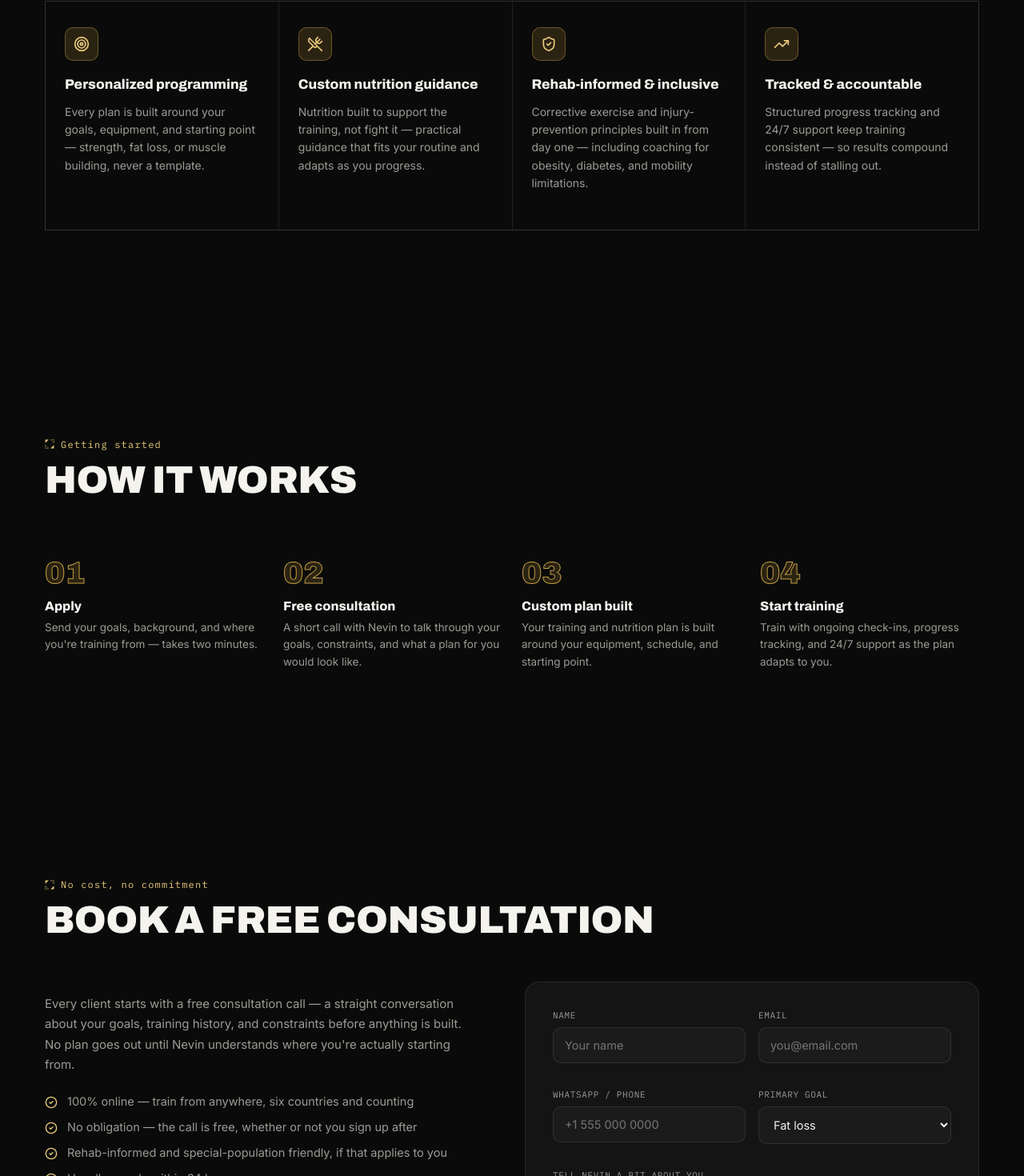
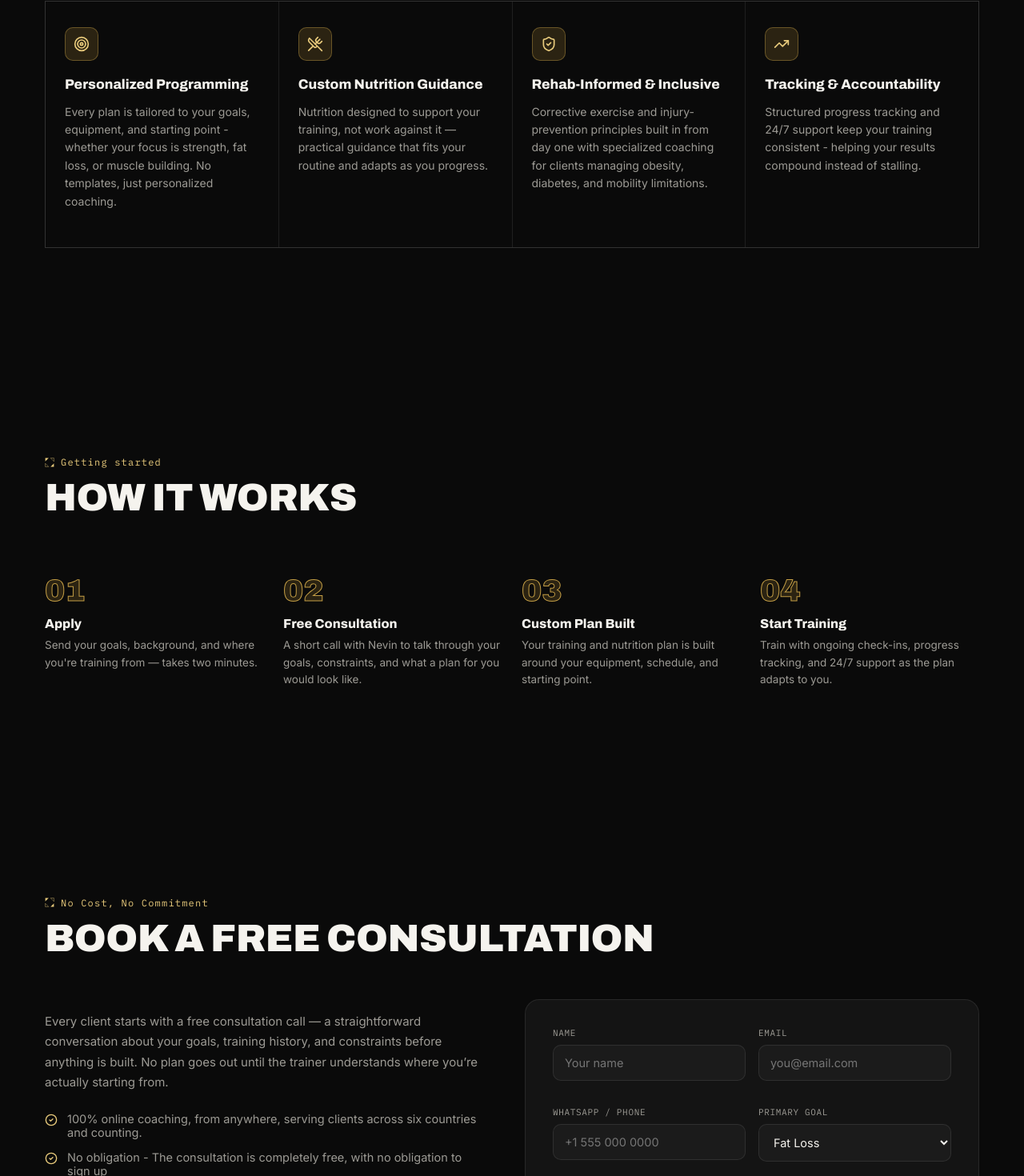
Before and after one commit to abinjthomas059-netizen/serratus, a React (Vite) app: page / in a window 1280 px wide. Shown: the part 2874-4344 px from the top of the page at 80% size. Built offline with nearby package versions, Linux system fonts and the light colour scheme; a web font is replaced by a local one.

Commit message:
Update App.jsx

```diff
--- a/src/App.jsx
+++ b/src/App.jsx
@@ -163,7 +163,7 @@ const FLAGS = [
   { Flag: FlagCA, n: "Canada" }, { Flag: FlagAU, n: "Australia" }, { Flag: FlagAE, n: "UAE" },
 ];
 
-const GOALS = ["Fat loss", "Muscle building", "Strength & conditioning", "Rehab / special population", "General fitness"];
+const GOALS = ["Fat Loss", "Muscle Building", "Strength & Conditioning", "Rehab / Special Population", "General Fitness"];
 
 export default function App() {
   const [mounted, setMounted] = useState(false);
@@ -631,23 +631,23 @@ export default function App() {
             <div className="approach-grid">
               <div className="approach-card">
                 <div className="approach-icon"><Target size={20} /></div>
-                <div className="approach-title">Personalized programming</div>
-                <p className="approach-text">Every plan is built around your goals, equipment, and starting point — strength, fat loss, or muscle building, never a template.</p>
+                <div className="approach-title">Personalized Programming</div>
+                <p className="approach-text">Every plan is tailored to your goals, equipment, and starting point - whether your focus is strength, fat loss, or muscle building. No templates, just personalized coaching.</p>
               </div>
               <div className="approach-card">
                 <div className="approach-icon"><UtensilsCrossed size={20} /></div>
-                <div className="approach-title">Custom nutrition guidance</div>
-                <p className="approach-text">Nutrition built to support the training, not fight it — practical guidance that fits your routine and adapts as you progress.</p>
+                <div className="approach-title">Custom Nutrition Guidance</div>
+                <p className="approach-text">Nutrition designed to support your training, not work against it — practical guidance that fits your routine and adapts as you progress.</p>
               </div>
               <div className="approach-card">
                 <div className="approach-icon"><ShieldCheck size={20} /></div>
-                <div className="approach-title">Rehab-informed & inclusive</div>
-                <p className="approach-text">Corrective exercise and injury-prevention principles built in from day one — including coaching for obesity, diabetes, and mobility limitations.</p>
+                <div className="approach-title">Rehab-Informed & Inclusive</div>
+                <p className="approach-text">Corrective exercise and injury-prevention principles built in from day one with specialized coaching for clients managing obesity, diabetes, and mobility limitations.</p>
               </div>
               <div className="approach-card">
                 <div className="approach-icon"><TrendingUp size={20} /></div>
-                <div className="approach-title">Tracked & accountable</div>
-                <p className="approach-text">Structured progress tracking and 24/7 support keep training consistent — so results compound instead of stalling out.</p>
+                <div className="approach-title">Tracking & Accountability</div>
+                <p className="approach-text">Structured progress tracking and 24/7 support keep your training consistent - helping your results compound instead of stalling.</p>
               </div>
             </div>
           </Reveal>
@@ -666,9 +666,9 @@ export default function App() {
           <Reveal>
             <div className="steps">
               <div className="step"><div className="step-num">01</div><div className="step-title">Apply</div><div className="step-text">Send your goals, background, and where you're training from — takes two minutes.</div></div>
-              <div className="step"><div className="step-num">02</div><div className="step-title">Free consultation</div><div className="step-text">A short call with Nevin to talk through your goals, constraints, and what a plan for you would look like.</div></div>
-              <div className="step"><div className="step-num">03</div><div className="step-title">Custom plan built</div><div className="step-text">Your training and nutrition plan is built around your equipment, schedule, and starting point.</div></div>
-              <div className="step"><div className="step-num">04</div><div className="step-title">Start training</div><div className="step-text">Train with ongoing check-ins, progress tracking, and 24/7 support as the plan adapts to you.</div></div>
+              <div className="step"><div className="step-num">02</div><div className="step-title">Free Consultation</div><div className="step-text">A short call with Nevin to talk through your goals, constraints, and what a plan for you would look like.</div></div>
+              <div className="step"><div className="step-num">03</div><div className="step-title">Custom Plan Built</div><div className="step-text">Your training and nutrition plan is built around your equipment, schedule, and starting point.</div></div>
+              <div className="step"><div className="step-num">04</div><div className="step-title">Start Training</div><div className="step-text">Train with ongoing check-ins, progress tracking, and 24/7 support as the plan adapts to you.</div></div>
             </div>
           </Reveal>
         </div>
@@ -679,7 +679,7 @@ export default function App() {
         <div className="wrap">
           <Reveal className="section-head">
             <div>
-              <span className="section-num mono"><Mark size={12} /> No cost, no commitment</span>
+              <span className="section-num mono"><Mark size={12} /> No Cost, No Commitment</span>
               <h2 className="section-title display">Book a free consultation</h2>
             </div>
           </Reveal>
@@ -687,13 +687,12 @@ export default function App() {
           <div className="consult-grid">
             <Reveal className="consult-side">
               <p>
-                Every client starts with a free consultation call — a straight conversation about your goals,
-                training history, and constraints before anything is built. No plan goes out until Nevin
-                understands where you're actually starting from.
+                Every client starts with a free consultation call — a straightforward conversation about your goals, training history, and constraints before anything is built. No plan goes out until the trainer understands where you’re actually starting from.
+
               </p>
               <div className="consult-list">
-                <div className="consult-list-item"><CheckCircle2 size={16} /> 100% online — train from anywhere, six countries and counting</div>
-                <div className="consult-list-item"><CheckCircle2 size={16} /> No obligation — the call is free, whether or not you sign up after</div>
+                <div className="consult-list-item"><CheckCircle2 size={16} /> 100% online coaching, from anywhere, serving clients across six countries and counting.</div>
+                <div className="consult-list-item"><CheckCircle2 size={16} /> No obligation - The consultation is completely free, with no obligation to sign up</div>
                 <div className="consult-list-item"><CheckCircle2 size={16} /> Rehab-informed and special-population friendly, if that applies to you</div>
                 <div className="consult-list-item"><CheckCircle2 size={16} /> Usually a reply within 24 hours</div>
               </div>
@@ -742,13 +741,13 @@ export default function App() {
                   </div>
                 </div>
                 <div className="field">
-                  <label>Tell Nevin a bit about you</label>
+                  <label>Tell us a little about yourself.</label>
                   <textarea value={form.message} onChange={e => setForm({ ...form, message: e.target.value })} placeholder="Training background, schedule, anything he should know before the call..." />
                 </div>
                 <button type="submit" className="btn-primary submit-btn" style={{ justifyContent: "center" }}>
                   Request Free Consultation <ArrowRight size={16} />
                 </button>
-                <div className="form-note">Opens your email app with the details filled in — nothing is sent automatically.</div>
+                <div className="form-note">Opens your email app with the details filled in</div>
               </form>
             </Reveal>
           </div>
```
